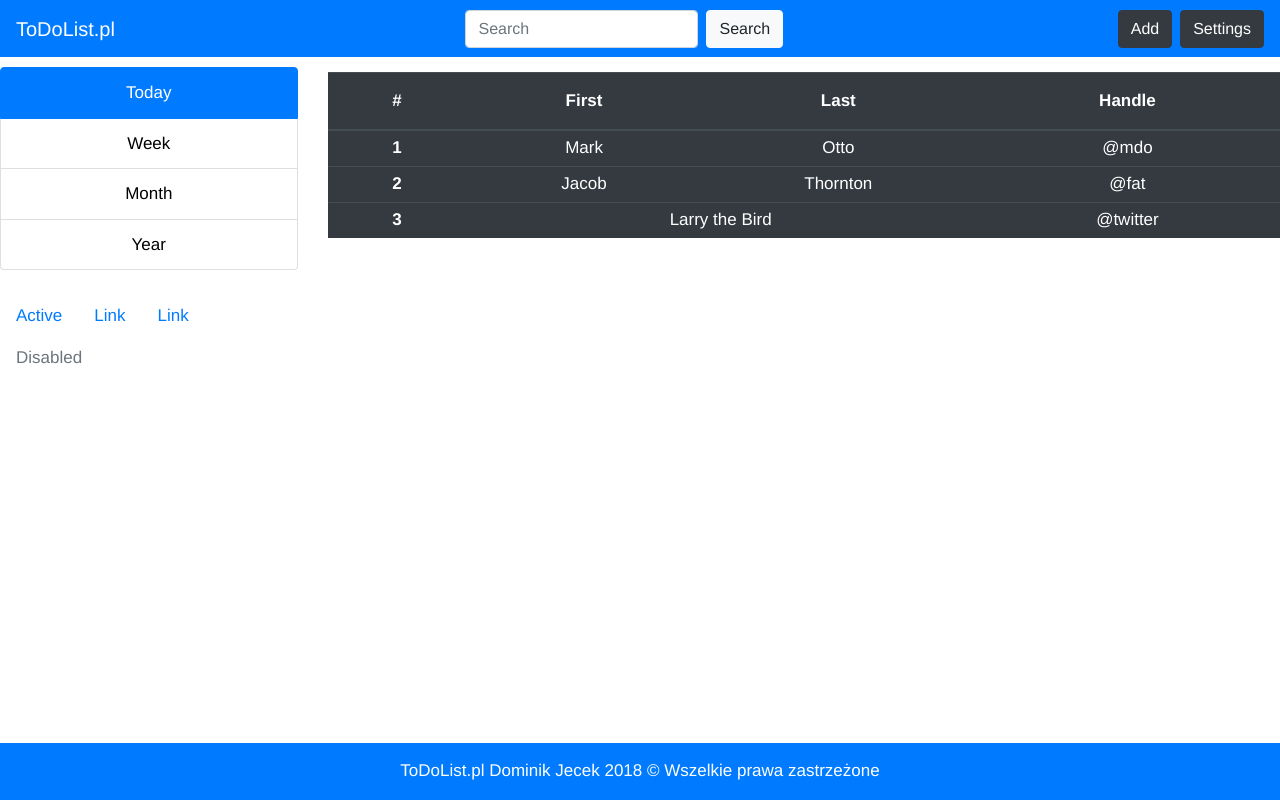
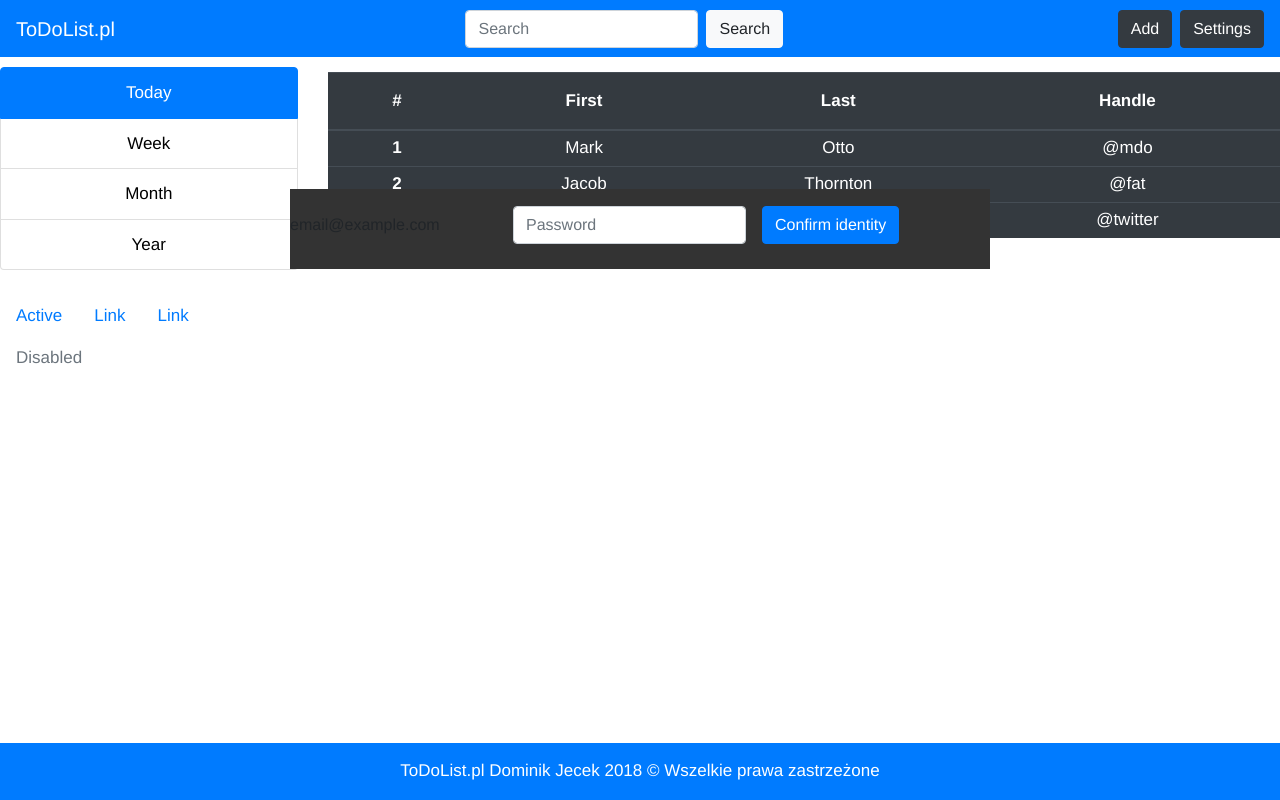
Before and after one commit to dominikLannister/todolistV2, a Vue app: page / in a window 1280 px wide. Built offline with nearby package versions, Linux system fonts and the light colour scheme.

Commit message:
basic configurations to modal

```diff
--- /dev/null
+++ b/src/components/ModalForm.vue
@@ -0,0 +1,33 @@
+<template lang="html">
+        <form class="form-inline sab">
+          <div class="form-group mb-2">
+            <label for="staticEmail2" class="sr-only">Email</label>
+            <input type="text" readonly class="form-control-plaintext" id="staticEmail2" value="email@example.com">
+          </div>
+          <div class="form-group mx-sm-3 mb-2">
+            <label for="inputPassword2" class="sr-only">Password</label>
+            <input type="password" class="form-control" id="inputPassword2" placeholder="Password">
+          </div>
+          <button type="submit" class="btn btn-primary mb-2">Confirm identity</button>
+        </form>
+</template>
+
+<script>
+export default {
+  name: 'ModalForm'
+}
+</script>
+
+<style scoped lang="scss">
+
+  .sab
+  {
+    margin-left: auto;
+    margin-right: auto;
+    width: 700px;
+    height: 80px;
+    background-color: #333;
+  }
+
+
+</style>
--- a/src/components/Navbar.vue
+++ b/src/components/Navbar.vue
@@ -9,7 +9,7 @@
        <input class="form-control mr-sm-2" type="search" placeholder="Search" aria-label="Search">
        <button class="btn btn-light  my-2 my-sm-0" type="submit">Search</button>
      </form>
-     <button type="button" class="btn btn-dark mr-2"  >Add</button>
+     <button type="button" class="btn btn-dark mr-2" v-on:click="showModal" >Add</button>
      <button type="button" class="btn btn-dark">Settings</button>
    </div>
   </nav>
@@ -18,8 +18,16 @@
 <script>
 export default {
   name: 'Navbar',
-  props: {
+  props:
+  {
     msg: String
+  },
+  methods:
+    {
+      showModal()
+    {
+
+    }
   }
 }
 </script>
--- a/src/views/Home.vue
+++ b/src/views/Home.vue
@@ -1,9 +1,14 @@
 <template>
   <div class="home">
-    <Navbar msg="Welcome to Your Vue.js App"/>
-    <div class="row">
-      <Aside />
-      <Main />
+    <div class="main">
+      <Navbar msg="Welcome to Your Vue.js App"/>
+      <div class="row">
+        <Aside />
+        <Main />
+      </div>
+      <div class="modalContainer">
+        <ModalForm />
+      </div>
     </div>
     <Footer />
   </div>
@@ -15,6 +20,8 @@ import Navbar from '@/components/Navbar.vue'
 import Aside from '@/components/Aside.vue'
 import Main from '@/components/Main.vue'
 import Footer from '@/components/Footer.vue'
+import ModalForm from '@/components/ModalForm.vue'
+
 
 
 export default {
@@ -23,10 +30,26 @@ export default {
     Navbar,
     Aside,
     Main,
-    Footer
+    Footer,
+    ModalForm
   }
 }
 </script>
 <style lang="scss">
 
+ .main
+ {
+  position: relative;
+  height: 100%;
+ }
+ .modalContainer
+ {
+   position: absolute;
+   margin-left: auto;
+   margin-right: auto;
+   top: 50%;
+   width: 100%;
+   text-align: center;
+ }
+
 </style>
```
